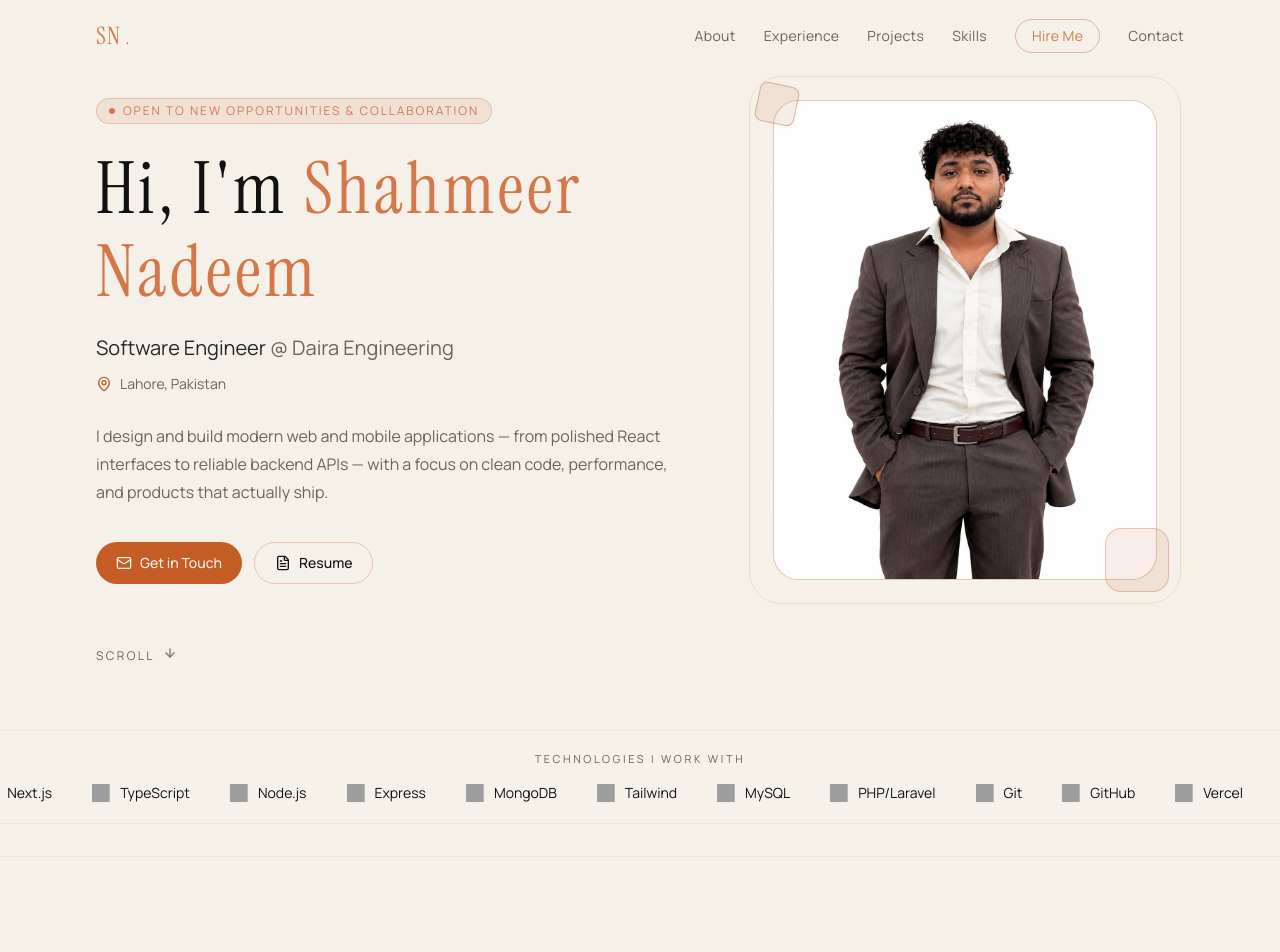
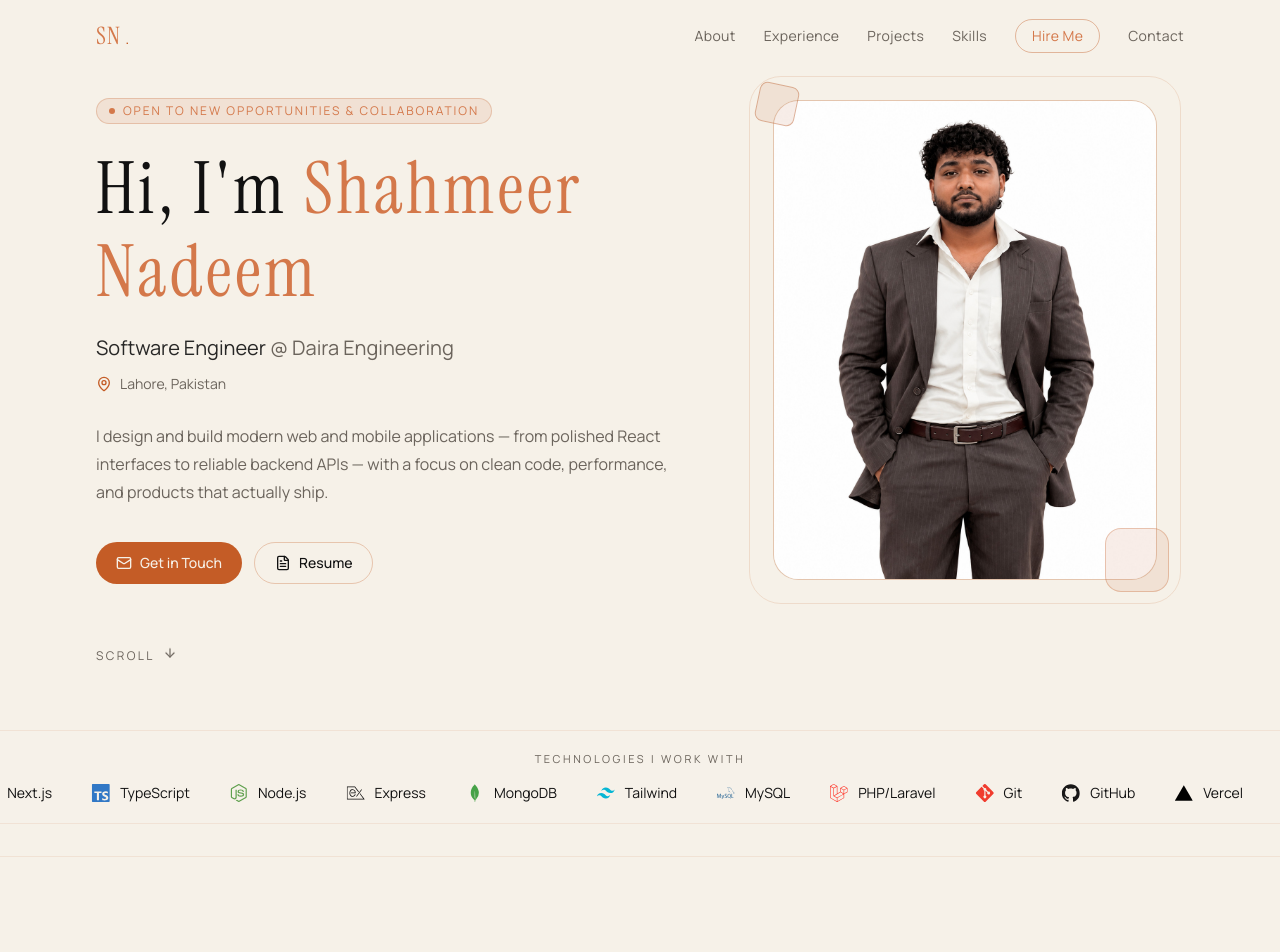
Before and after one commit to shahmeer141/Shahmeer-Portfolio, a Next.js app: page / in a window 1280 px wide. Shown: the top 952 px of the page. Built offline with nearby package versions, Linux system fonts and the light colour scheme; grey boxes are pictures that could not be loaded.

Commit message:
finalize

```diff
--- a/app/globals.css
+++ b/app/globals.css
@@ -102,15 +102,4 @@ body {
   html {
     scroll-behavior: auto;
   }
-
-  .animate-marquee {
-    animation: none;
-  }
-
-  .lift:hover,
-  .lift-sm:hover,
-  .lift-xs:hover {
-    transform: none;
-    box-shadow: none;
-  }
 }
--- a/app/layout.tsx
+++ b/app/layout.tsx
@@ -17,6 +17,9 @@ const instrument = Instrument_Serif({
 export const metadata: Metadata = {
   title: site.title,
   description: site.description,
+  icons: {
+    icon: "/icon.svg",
+  },
 };
 
 export default function RootLayout({ children }: LayoutProps<"/">) {
--- a/components/sections/skills.tsx
+++ b/components/sections/skills.tsx
@@ -1,6 +1,7 @@
 import { skills } from "@/lib/site";
 import { Reveal } from "@/components/ui/reveal";
 import { Section, SectionHeading } from "@/components/ui/section";
+import { TechIcon } from "@/components/ui/tech-icon";
 
 export function Skills() {
   return (
@@ -21,9 +22,10 @@ export function Skills() {
                 {group.items.map((item) => (
                   <li
                     key={item}
-                    className="lift-sm rounded-full bg-sage/10 px-3 py-1.5 text-sm text-foreground hover:bg-sage/20"
+                    className="lift-sm inline-flex items-center gap-2 rounded-full bg-sage/10 px-3 py-1.5 text-sm text-foreground hover:bg-sage/20"
                   >
-                    {item}
+                    <TechIcon name={item} />
+                    <span>{item}</span>
                   </li>
                 ))}
               </ul>
--- a/components/ui/reveal.tsx
+++ b/components/ui/reveal.tsx
@@ -42,7 +42,7 @@ export function Reveal({
     <div
       ref={ref}
       className={cn(
-        "ease-out motion-reduce:translate-y-0 motion-reduce:scale-100 motion-reduce:opacity-100",
+        "ease-out",
         visible
           ? "translate-y-0 scale-100 opacity-100"
           : "translate-y-10 scale-[1.05] opacity-0",
--- a/components/ui/tech-icon.tsx
+++ b/components/ui/tech-icon.tsx
@@ -1,42 +1,55 @@
-const slugs: Record<string, string> = {
-  Kotlin: "kotlin",
-  Python: "python",
-  React: "react",
-  "React.js": "react",
-  "Next.js": "nextdotjs",
-  TypeScript: "typescript",
-  JavaScript: "javascript",
-  "Node.js": "nodedotjs",
-  Express: "express",
-  MongoDB: "mongodb",
-  Tailwind: "tailwindcss",
-  "Tailwind CSS": "tailwindcss",
-  MySQL: "mysql",
-  "PHP/Laravel": "laravel",
-  Laravel: "laravel",
-  PHP: "php",
-  Git: "git",
-  GitHub: "github",
-  Vercel: "vercel",
-  Flutter: "flutter",
-  Android: "android",
+import * as icons from "simple-icons";
+import type { SimpleIcon } from "simple-icons";
+
+const iconMap: Record<string, SimpleIcon> = {
+  Kotlin: icons.siKotlin,
+  Python: icons.siPython,
+  React: icons.siReact,
+  "React.js": icons.siReact,
+  "Next.js": icons.siNextdotjs,
+  TypeScript: icons.siTypescript,
+  JavaScript: icons.siJavascript,
+  "JavaScript (ES6+)": icons.siJavascript,
+  "Node.js": icons.siNodedotjs,
+  Express: icons.siExpress,
+  "Express.js": icons.siExpress,
+  MongoDB: icons.siMongodb,
+  Tailwind: icons.siTailwindcss,
+  "Tailwind CSS": icons.siTailwindcss,
+  MySQL: icons.siMysql,
+  "PHP/Laravel": icons.siLaravel,
+  Laravel: icons.siLaravel,
+  PHP: icons.siPhp,
+  Git: icons.siGit,
+  GitHub: icons.siGithub,
+  Vercel: icons.siVercel,
+  Android: icons.siAndroid,
+  HTML5: icons.siHtml5,
+  CSS3: icons.siCss,
+  SQL: icons.siSqlite,
+  Redux: icons.siRedux,
+  "JetPack Compose": icons.siJetpackcompose,
+  Postman: icons.siPostman,
+  "Android Studio": icons.siAndroidstudio,
+  Netlify: icons.siNetlify,
+  Docker: icons.siDocker,
+  Figma: icons.siFigma,
+  Firebase: icons.siFirebase,
 };
 
 export function TechIcon({ name }: { name: string }) {
-  const slug = slugs[name];
+  const icon = iconMap[name];
 
-  if (!slug) {
+  if (!icon) {
     return <span className="h-1.5 w-1.5 rounded-full bg-sage" />;
   }
 
   return (
-    // eslint-disable-next-line @next/next/no-img-element
-    <img
-      src={`https://cdn.simpleicons.org/${slug}`}
-      alt=""
-      width={18}
-      height={18}
-      className="h-[18px] w-[18px] shrink-0"
+    <span
+      className="inline-flex shrink-0 [&_svg]:h-[18px] [&_svg]:w-[18px] [&_svg]:fill-current"
+      style={{ color: `#${icon.hex}` }}
+      dangerouslySetInnerHTML={{ __html: icon.svg }}
+      aria-hidden="true"
     />
   );
 }
--- a/package.json
+++ b/package.json
@@ -12,7 +12,8 @@
     "lucide-react": "^1.34.0",
     "next": "16.3.2",
     "react": "19.2.8",
-    "react-dom": "19.2.8"
+    "react-dom": "19.2.8",
+    "simple-icons": "^16.29.0"
   },
   "devDependencies": {
     "@tailwindcss/postcss": "^4",
```
Also changed, not shown: app/icon.svg, 1 other file (tests, documents, lock files or other folders).
